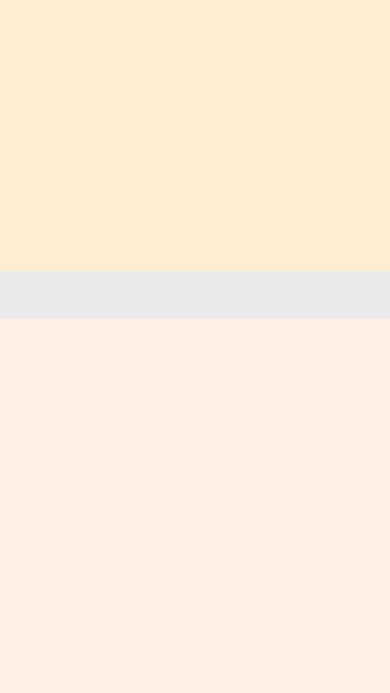
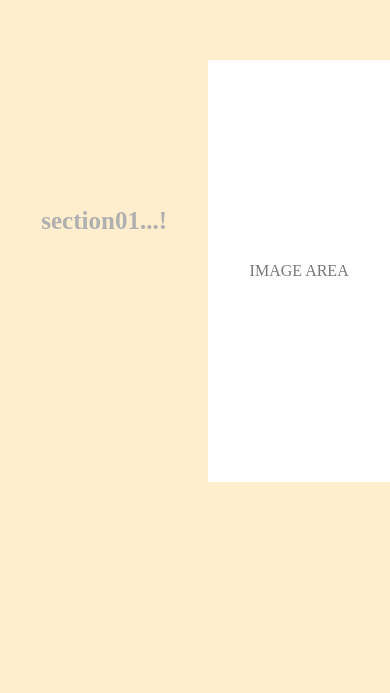
Before and after one commit to kimji9663/kimji_blog, a Gatsby site: page /room in a window 390 px wide. Shown: the part 151-844 px from the top of the page. Built offline with nearby package versions, Linux system fonts and the light colour scheme; Gatsby itself is replaced by a stand-in of ours.

Commit message:
add gatsby-plugin-breakpoint

```diff
--- a/gatsby-config.js
+++ b/gatsby-config.js
@@ -1,3 +1,11 @@
+const myCustomQueries = {
+  xs: '(max-width: 320px)',
+  sm: '(max-width: 720px)',
+  md: '(max-width: 1024px)',
+  l: '(max-width: 1536px)',
+  portrait: '(orientation: portrait)',
+};
+
 module.exports = {
   siteMetadata: {
     title: `Jihye Kim`,
@@ -13,6 +21,14 @@ module.exports = {
   },
   plugins: [
     `gatsby-plugin-emotion`
+  ],
+  plugins: [
+    {
+        resolve: "gatsby-plugin-breakpoints",
+        options: {
+            queries: myCustomQueries,
+        },
+    },
   ],
   plugins: [
     `gatsby-plugin-image`,
--- a/package.json
+++ b/package.json
@@ -12,6 +12,7 @@
     "@emotion/styled": "^11.10.6",
     "@heroicons/react": "^1.0.5",
     "gatsby": "^4.4.0",
+    "gatsby-plugin-breakpoints": "^1.3.9",
     "gatsby-plugin-emotion": "^8.7.0",
     "gatsby-plugin-feed": "^4.4.0",
     "gatsby-plugin-gatsby-cloud": "^4.4.0",
--- a/src/components/useElementPosition.js
+++ b/src/components/useElementPosition.js
@@ -12,9 +12,9 @@ const useElementPosition = (element, frames, initialValue) => {
         let rect = element.current.getBoundingClientRect();
         let mainVal = rect.top <= 0 ? Math.abs(rect.top) : 0;
         let height = rect.height - window.innerHeight;
-        let finalPercentage = Math.floor((frames * mainVal) / height);
+        let finalPercentage = Math.floor((frames * mainVal) / height); // 1 ~ 144
         setPosition(finalPercentage <= frames ? finalPercentage : frames);
-        //console.log(finalPercentage, frames, position)
+        //console.log(position, finalPercentage)
     }
 
     return position || 1
--- /dev/null
+++ b/src/constants/index.ts
@@ -0,0 +1 @@
+export const MEDIA_DESKTOP_WIDTH = 992
--- a/src/pages/room.js
+++ b/src/pages/room.js
@@ -7,7 +7,11 @@ import { Container } from "./room.styles"
 import styled from "@emotion/styled"
 import { Global, css } from "@emotion/react"
 import useElementPosition from '../components/useElementPosition'
-import { HeaddingText, HeaddingWrap } from "./room.styles"
+//import { BreakpointProvider } from 'gatsby-plugin-breakpoints';
+//import { useBreakpoint } from 'gatsby-plugin-breakpoints';
+
+// css
+import { Main, MainInner, HeaddingText, HeaddingWrap } from "./room.styles"
 
 
 //const ConButton = Container.withComponent("button");
@@ -51,36 +55,36 @@ const Room = ({ data, location }, props) => {
     const elementRef = useRef(null)
     const totalFrames = 144
     const imageFrame = useElementPosition(elementRef, totalFrames, 1)
+    //const breakpoints = useBreakpoint()
 
     useEffect(() => {
-      let index = getTextIndexPercentage()
-      if (index < headingData.length) setTextIndex(index)
-      console.log(imageFrame)
+      let textPercentage = Math.floor((headingData.length * imageFrame) / totalFrames ) // 0 ~ 4
+      if (textPercentage < headingData.length) setTextIndex(textPercentage)
     }, [imageFrame])
-
-    function getTextIndexPercentage() {
-      return Math.floor((headingData.length * imageFrame) / totalFrames )
-    }
 
     return (
       <>
         <Global styles={globalStyle} />
-        <div ref={elementRef}>
-          <div imageframe={imageFrame}>
+        {/* <BreakpointProvider> */}
+
+          <Main ref={elementRef}>
+            <MainInner imageframe={imageFrame}>
               <HeaddingWrap index={textIndex} datalength={headingData.length}>
+                <div>
                   {headingData?.map(({headding}, i) => {
                     return (
-                  <HeaddingText className={`section_${i}`} key={i} first={i === 0 ? true : false}>
-                    <h1 style={{
-                      opacity: i === textIndex ? 1 : 0
-                    }}>{headding}</h1>
+                      <HeaddingText key={i} section={i} index={textIndex}>
+                        <h1>{headding}</h1>
+                        <div>IMAGE AREA</div>
                       </HeaddingText>
                     )
                   })}
+                </div>
               </HeaddingWrap>
-          </div>
-        </div>
-        <UserButton />
+            </MainInner>
+          </Main>
+          {/* <UserButton /> */}
+        {/* </BreakpointProvider> */}
       </>
     )
 }
--- a/src/pages/room.styles.js
+++ b/src/pages/room.styles.js
@@ -8,24 +8,59 @@ export const Main = styled.div(() => ({
     height: '600vh',
 }));
 
-export const HeaddingWrap = styled.div(() => ({
+export const MainInner = styled.div(() => ({
+    position: 'sticky',
+    top: 0,
+    width: '100%',
+    height: '100vh',
+    display: 'flex',
+    alignItems: 'center',
+    justifyContent: 'center',
+}));
+
+export const HeaddingWrap = styled.div(({ index, datalength }) => ({
     position: 'absolute',
     width: '100%',
-    height: '100vh',
+    height: '100%',
+    overflow: 'hidden',
+    backgroundColor: index === 0 ? '#ffeece' : (index === 1 ? '#ffefe5' : (index === 2 ? '#eaeaea' : '#fffeee')),
+    '& > div': {
+        display: 'flex',
+        flexDirection: 'column',
+        alignItems: 'center',
+        position: 'absolute',
+        top: `-${100 * index}%`,
+        width: '100%',
+        height: `${100 * datalength}%`,
+    }
 }));
 
-export const HeaddingText = styled.div(({ first }) => ({
-    margin: first ? '0 auto' : '3rem auto',
-    width: '100%',
-    height: '50%',
+export const HeaddingText = styled.div(({ section, index, mode }) => ({
     display: 'flex',
-    flexDirection: 'column',
     alignItems: 'center',
     justifyContent: 'center',
-    backgroundColor: first ? '#ffeece' : '#ffefe5',
+    //flexDirection: mode ? 'column' : 'row',
+    width: '100%',
+    height: '100%',
     '& > h1': {
-        position: 'absolute',
-        top: `-${100}%`,
-        color: '#ffeece',
+        flex: '1 1 auto',
+        display: 'flex',
+        alignItems: 'center',
+        justifyContent: 'center',
+        position: 'relative',
+        height: '50%',
+        color: '#b0b0b0',
+        textAlign: 'center',
+        opacity: section === index ? 1 : 0,
+        top: section === index ? '-50px' : '50px',
+        transition: 'opacity, top 1s ease',
     },
+    '& > div': {
+        flex: '1 1 auto',
+        display: 'flex',
+        alignItems: 'center',
+        justifyContent: 'center',
+        height: '50%',
+        backgroundColor: '#fff'
+    }
 }));
```
Also changed, not shown: 1 other file. Lines whose indentation alone changed are shown as unchanged.
